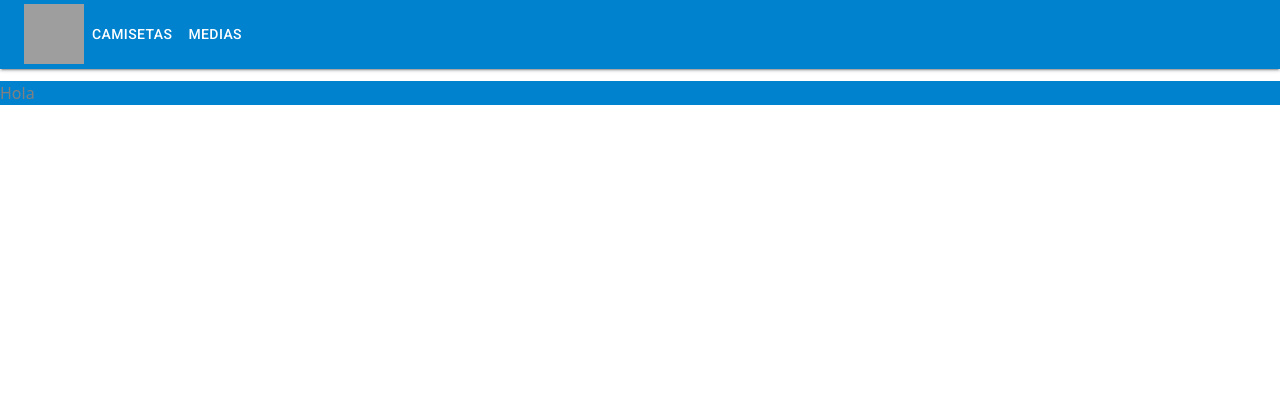
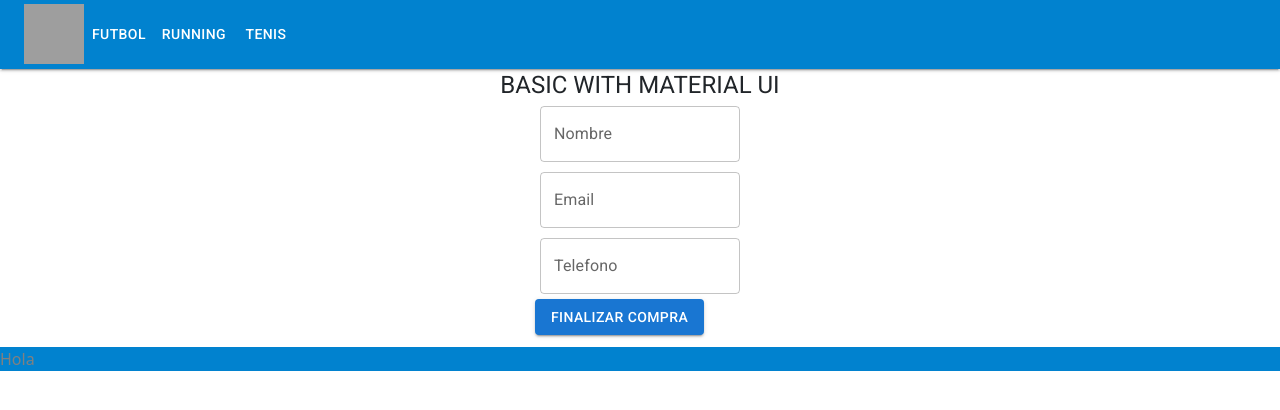
Before and after one commit to btowers/ecommerce-react, a React (Create React App) app: page /checkout in a window 1280 px wide. Shown: the top 410 px of the page. Built offline with nearby package versions, Linux system fonts and the light colour scheme; grey boxes are pictures that could not be loaded.

Commit message:
proyecto final

```diff
--- a/src/App.jsx
+++ b/src/App.jsx
@@ -3,6 +3,7 @@ import React from "react";
 import NavBar from "./components/Base/NavBar";
 import Home from "./views/Home/Home";
 import Cart from "./views/Cart/Cart";
+import Checkout from "./views/Checkout/Checkout";
 import ItemDetail from "./views/ItemDetail/ItemDetail";
 import { CartProvider } from "./context/CartContext";
 import { BrowserRouter as Router, Routes, Route } from "react-router-dom";
@@ -21,6 +22,7 @@ function App() {
             <Route path="/category/:category" element={<Home />} />
             <Route path="/item/:id" element={<ItemDetail />} />
             <Route path="/cart" element={<Cart />} />
+            <Route path="/checkout" element={<Checkout />} />
           </Routes>
           <Footer />
         </Router>
--- a/src/components/Base/NavBar.jsx
+++ b/src/components/Base/NavBar.jsx
@@ -15,7 +15,7 @@ import MenuIcon from "@mui/icons-material/Menu";
 import CartWidget from "../Cart/CartWidget";
 import { CartContext } from "../../context/CartContext";
 
-const pages = ["camisetas", "medias"];
+const pages = ["futbol", "running", "tenis"];
 
 const NavBar = () => {
   const [anchorElNav, setAnchorElNav] = React.useState(null);
@@ -48,7 +48,12 @@ const NavBar = () => {
               height={60}
             />
           </Link>
-          <Box sx={{ flexGrow: 1, display: { xs: "flex", md: "none" } }}>
+          <Box
+            sx={{
+              flexGrow: 1,
+              display: { xs: "flex", md: "none" },
+            }}
+          >
             <IconButton
               size="large"
               aria-label="account of current user"
@@ -84,14 +89,6 @@ const NavBar = () => {
               ))}
             </Menu>
           </Box>
-          <Typography
-            variant="h6"
-            noWrap
-            component="div"
-            sx={{ flexGrow: 1, display: { xs: "flex", md: "none" } }}
-          >
-            eCommerce
-          </Typography>
           <Box sx={{ flexGrow: 1, display: { xs: "none", md: "flex" } }}>
             {pages.map((page) => (
               <Button
--- a/src/components/ItemDetail.jsx
+++ b/src/components/ItemDetail.jsx
@@ -25,6 +25,9 @@ const ItemDetail = ({ id, title, price, rating, pictureUrl }) => {
   const navigate = useNavigate();
   const goToCart = () => {
     navigate("/cart");
+  };
+  const goToCheckout = () => {
+    navigate("/checkout");
   };
 
   return (
@@ -75,9 +78,9 @@ const ItemDetail = ({ id, title, price, rating, pictureUrl }) => {
                   <Button
                     variant="contained"
                     color="primary"
-                    onClick={() => goToCart()}
+                    onClick={() => goToCheckout()}
                   >
-                    Finalizar Compra
+                    Comprar Carrito
                   </Button>
                 </div>
               </>
--- a/src/views/Cart/Cart.jsx
+++ b/src/views/Cart/Cart.jsx
@@ -11,55 +11,21 @@ import {
   Typography,
   Button,
 } from "@mui/material";
-import { db } from "../../firebase/firebaseConfig";
-import { collection, addDoc } from "firebase/firestore";
 import { CartContext } from "../../context/CartContext";
-import { NotificationContext } from "../../context/NotificationContext";
 import { DeleteOutline } from "@mui/icons-material";
 
 const Cart = () => {
   const { itemsInCart, removeItem, clear } = useContext(CartContext);
-  const { newNotification } = useContext(NotificationContext);
   const navigate = useNavigate();
+
   const totalPrice = () => {
     return itemsInCart.reduce((total, item) => {
       return total + item.quantity * item.price;
     }, 0);
   };
-  const buyItems = async () => {
-    const total = itemsInCart.reduce((totalt, item) => {
-      return totalt + item.price;
-    }, 0);
-    const items = itemsInCart.map((item) => {
-      return {
-        id: item.id,
-        title: item.title,
-        price: item.price,
-        quantity: item.quantity,
-      };
-    });
-    const order = {
-      buyer: {
-        name: "John Doe",
-        email: "johndoe@gmail.com",
-        phone: "123456789",
-      },
-      total,
-      items,
-      date: new Date().toLocaleDateString(),
-    };
-    const orderRef = collection(db, "OrderCollection");
 
-    addDoc(orderRef, order)
-      .then(({ id }) => {
-        clear();
-        newNotification(`Orden ${id} creada`);
-        navigate("/");
-        console.log(id);
-      })
-      .catch((error) => {
-        console.log(error);
-      });
+  const goToCheckout = () => {
+    navigate("/checkout");
   };
 
   return (
@@ -115,9 +81,9 @@ const Cart = () => {
             <Button
               variant="contained"
               color="primary"
-              onClick={() => buyItems(itemsInCart)}
+              onClick={() => goToCheckout()}
             >
-              Comprar
+              Comprar Carrito
             </Button>
           </div>
         ) : (
--- /dev/null
+++ b/src/views/Checkout/Checkout.jsx
@@ -0,0 +1,94 @@
+import React, { useContext } from "react";
+import { Typography, TextField, Button, Container } from "@mui/material";
+import { db } from "../../firebase/firebaseConfig";
+import { collection, addDoc } from "firebase/firestore";
+import { CartContext } from "../../context/CartContext";
+import { NotificationContext } from "../../context/NotificationContext";
+import { useNavigate } from "react-router-dom";
+
+export default function Form() {
+  const { itemsInCart, clear } = useContext(CartContext);
+  const { newNotification } = useContext(NotificationContext);
+
+  const navigate = useNavigate();
+  const totalPrice = () => {
+    return itemsInCart.reduce((total, item) => {
+      return total + item.quantity * item.price;
+    }, 0);
+  };
+  const buyItems = async () => {
+    const total = itemsInCart.reduce((totalt, item) => {
+      return totalt + item.price;
+    }, 0);
+    const items = itemsInCart.map((item) => {
+      return {
+        id: item.id,
+        title: item.title,
+        price: item.price,
+        quantity: item.quantity,
+      };
+    });
+    const order = {
+      buyer: {
+        name: "John Doe",
+        email: "johndoe@gmail.com",
+        phone: "123456789",
+      },
+      total,
+      items,
+      date: new Date().toLocaleDateString(),
+    };
+    const orderRef = collection(db, "OrderCollection");
+
+    addDoc(orderRef, order)
+      .then(({ id }) => {
+        clear();
+        newNotification(`Orden ${id} creada`);
+        navigate("/");
+        console.log(id);
+      })
+      .catch((error) => {
+        console.log(error);
+      });
+  };
+
+  return (
+    <Container
+      sx={{
+        display: "flex",
+        flexDirection: "column",
+        alignItems: "center",
+        justifyContent: "center",
+      }}
+    >
+      <Typography variant="h5">BASIC WITH MATERIAL UI</Typography>
+      <form>
+        <TextField
+          style={{ width: "200px", margin: "5px" }}
+          type="text"
+          label="Nombre"
+          variant="outlined"
+        />
+        <br />
+        <TextField
+          style={{ width: "200px", margin: "5px" }}
+          type="email"
+          label="Email"
+          variant="outlined"
+        />
+        <br />
+        <TextField
+          style={{ width: "200px", margin: "5px" }}
+          type="text"
+          label="Telefono"
+          variant="outlined"
+        />
+        <br />
+
+        <Button variant="contained" color="primary" onClick={() => buyItems()}>
+          finalizar compra
+        </Button>
+      </form>
+    </Container>
+  );
+}
```
